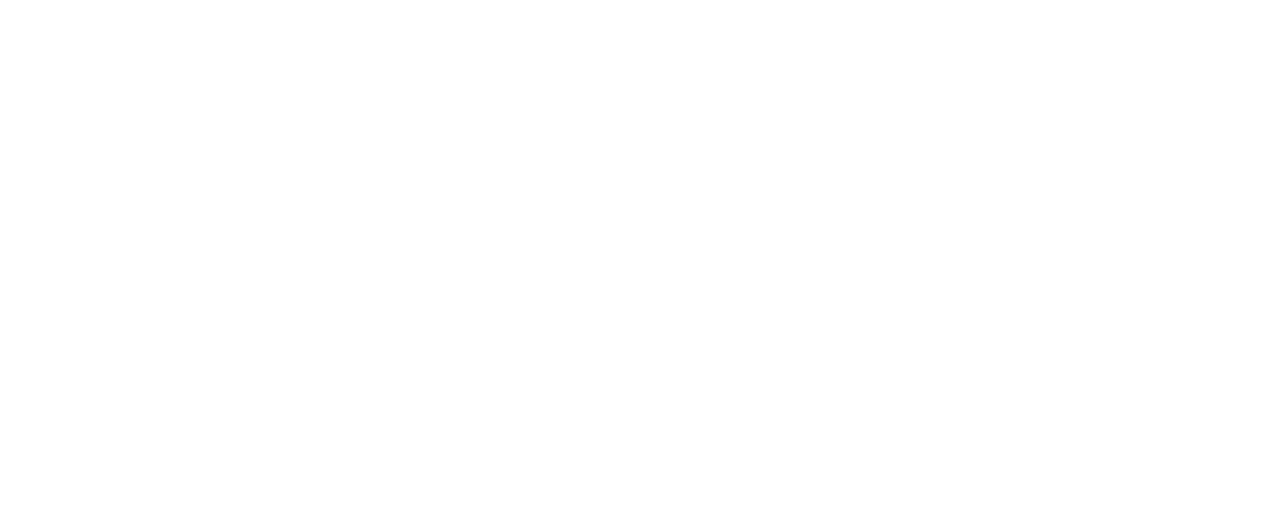
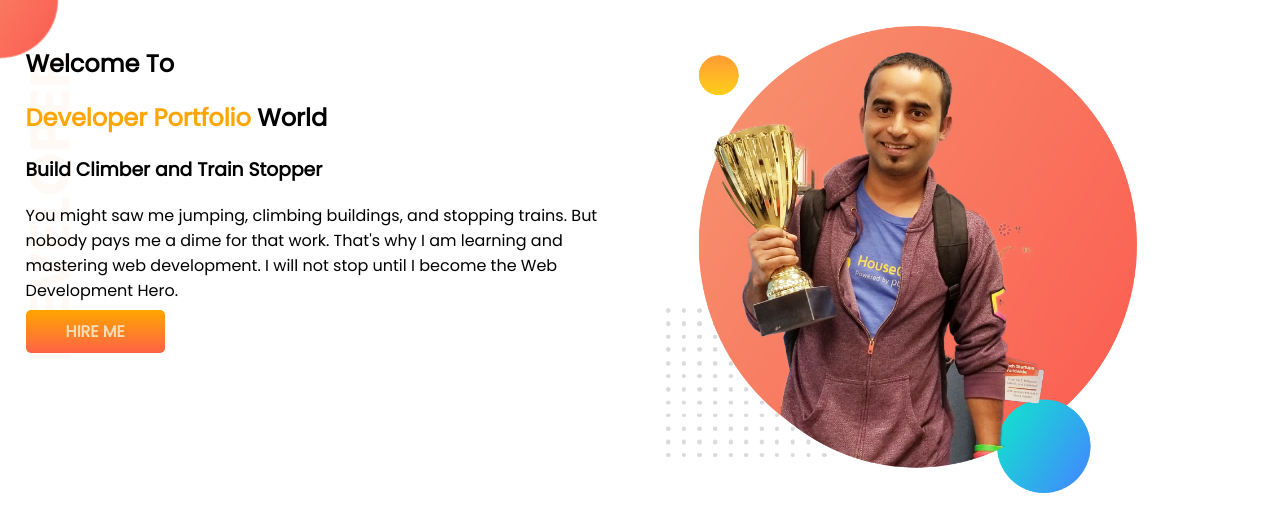
Before and after one commit to roxy1992/developer-portfolio, a plain HTML site: page index.html in a window 1280 px wide. Drawn offline with Linux system fonts and the light colour scheme.

Commit message:
modified:   index.html

```diff
--- a/index.html
+++ b/index.html
@@ -1,13 +1,34 @@
 <!DOCTYPE html>
 <html lang="en">
+
 <head>
     <meta charset="UTF-8">
     <meta http-equiv="X-UA-Compatible" content="IE=edge">
     <meta name="viewport" content="width=device-width, initial-scale=1.0">
     <title>developer portfolio</title>
+    <link rel="preconnect" href="https://fonts.googleapis.com">
+    <link rel="preconnect" href="https://fonts.gstatic.com" crossorigin>
+    <link href="https://fonts.googleapis.com/css2?family=Poppins&display=swap" rel="stylesheet">
     <link rel="stylesheet" href="style.css">
 </head>
+
 <body>
+    <section class="top-bannar">
+        <div class="half-width">
+            <h1>Welcome To</h1>
+            <h1> <span class="orange-color">Developer Portfolio</span> World</h1>
+
+            <h3>Build Climber and Train Stopper</h3>
+            <p>You might saw me jumping, climbing buildings, and stopping trains. But nobody pays me a dime for that
+                work. That's why I am learning and mastering web development. I will not stop until I become the Web
+                Development Hero.</p>
+            <a class="click-button" target="_blank" href="https://roxy92.github.io/roxy-bhuiyan/">HIRE ME</a>
+        </div>
+        <div class="half-width">
+            <img src="images/jhankar.png" alt="" srcset="">
+        </div>
+    </section>
 
 </body>
+
 </html>
--- a/style.css
+++ b/style.css
@@ -0,0 +1,29 @@
+body{
+    font-family: 'Poppins', sans-serif;
+    margin: 0%;
+}
+.orange-color{
+    color: orange;
+}
+section{
+    display: flex;
+}
+.half-width{
+    width: 50%;
+    padding: 2%;
+}
+.half-width img{
+    width: 80%;
+}
+.click-button{
+    text-decoration: none;
+    background-image: linear-gradient(orange, tomato);
+    padding: 10px 40px;
+    color: wheat;
+    font-weight: 700;
+    border-radius: 5px;
+}
+.top-bannar{
+    background-image: url(images/top-banner.png);
+    background-repeat: no-repeat;
+}
```
Also changed, not shown: images/dream-bg.png (added), images/exp-bg.png (added), images/jhankar.png (added), images/jhankar2.png (added), images/my-bg.png (added), images/my-bg2.png (added), images/top-banner.png (added), 7 other files.
